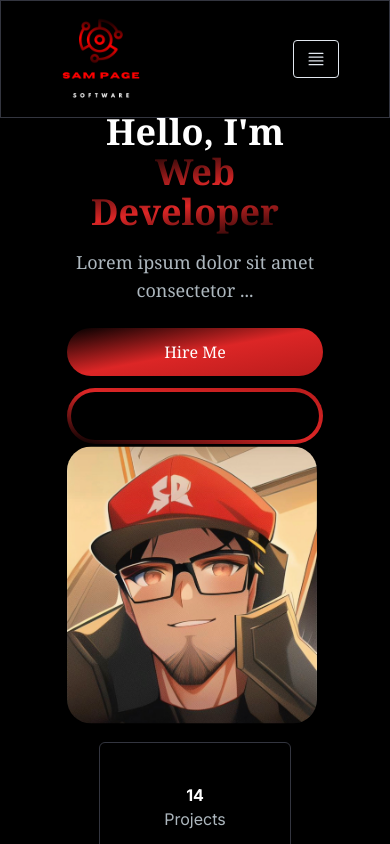
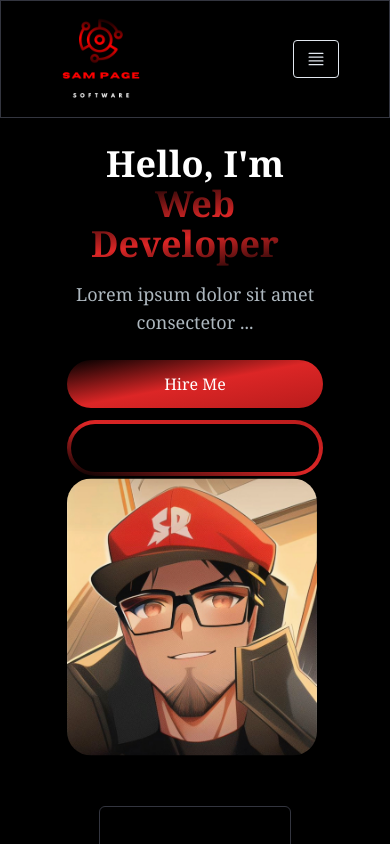
Before and after one commit to SamPage4427/SamPageNextPortfolio, a Next.js app: page / in a window 390 px wide. Shown: the top 844 px of the page. Built offline with nearby package versions, Linux system fonts and the light colour scheme.

Commit message:
fix: padding added to top section due to overlapping items on smaller resolutions

```diff
--- a/src/app/components/main/Main.jsx
+++ b/src/app/components/main/Main.jsx
@@ -13,7 +13,7 @@ const MainPage = () => {
     );
   };
   return (
-    <section className="lg:py-16">
+    <section className="py-8 lg:py-16">
       <div className="grid grid-cols-1 sm:grid-cols-12">
         <div className="col-span-7 xl:col-span-8 place-self-center text-center sm:text-left lg:justify-self-start">
           <h1 className="text-white mb-4 text-4xl sm:text-5xl xl:text-8xl lg:leading-normal font-extrabold font-serif">
```
